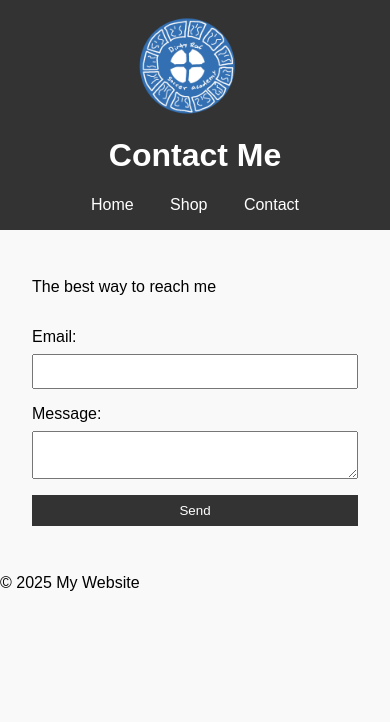
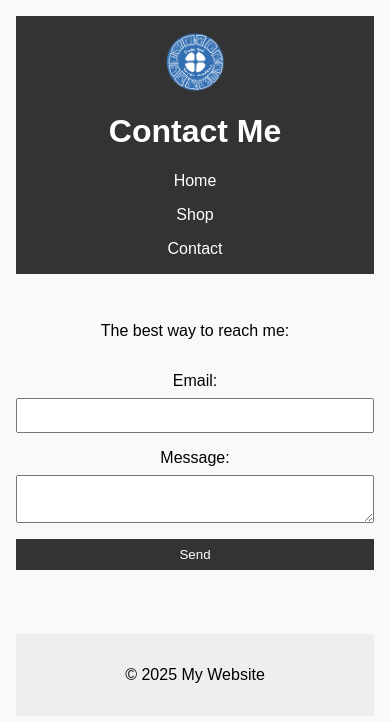
Before and after one commit to codylarge/tgbsoccer, a plain HTML site: page contact.html in a window 390 px wide. Drawn offline with Linux system fonts and the light colour scheme.

Commit message:
mobile refactor

```diff
--- a/contact.html
+++ b/contact.html
@@ -7,6 +7,7 @@
   <link rel="stylesheet" href="css/styles.css" />
 </head>
 <body>
+  <div class="container">
     <header>
       <img src="img/fakelogo.png" alt="Logo" class="logo" />
       <h1>Contact Me</h1>
@@ -18,7 +19,7 @@
     </header>
 
     <main>
-    <p>The best way to reach me </p>
+      <p>The best way to reach me:</p>
       <form action="https://formsubmit.co/cdlarge77@gmail.com" method="POST">
         <label for="email">Email:</label>
         <input type="email" id="email" name="email" required />
@@ -33,7 +34,7 @@
     <footer>
       <p>&copy; 2025 My Website</p>
     </footer>
-
+  </div>
   <script src="js/script.js"></script>
 </body>
 </html>
--- a/css/styles.css
+++ b/css/styles.css
@@ -1,10 +1,21 @@
+/* GENERAL RESET AND STYLES */
 body {
   font-family: sans-serif;
   margin: 0;
   padding: 0;
   background: #f9f9f9;
+  display: flex;
+  justify-content: center;
 }
 
+.container {
+  width: 100%;
+  max-width: 800px;
+  padding: 1rem;
+  box-sizing: border-box;
+}
+
+/* HEADER STYLES */
 header {
   background: #333;
   color: #fff;
@@ -12,16 +23,33 @@ header {
   text-align: center;
 }
 
+.logo {
+  height: 80px;
+  display: block;
+  margin: 0 auto 1rem;
+}
+
+/* NAVIGATION */
+nav {
+  display: flex;
+  justify-content: center;
+  flex-wrap: wrap;
+  gap: 1rem;
+  margin-top: 1rem;
+}
+
 nav a {
   color: #fff;
-  margin: 0 1rem;
   text-decoration: none;
 }
 
+/* MAIN CONTENT */
 main {
-  padding: 2rem;
+  padding: 2rem 0;
+  text-align: center;
 }
 
+/* FORMS (if needed) */
 form {
   display: flex;
   flex-direction: column;
@@ -33,7 +61,8 @@ form label {
   margin-top: 1rem;
 }
 
-form input, form textarea {
+form input,
+form textarea {
   padding: 0.5rem;
   margin-top: 0.5rem;
 }
@@ -47,16 +76,22 @@ button {
   cursor: pointer;
 }
 
-/* LOGO STYLES */
-.logo {
-  height: 100px; /* Adjust size here */
-  margin-right: 1rem;
-  vertical-align: middle;
+/* FOOTER */
+footer {
+  text-align: center;
+  padding: 1rem;
+  background: #eee;
+  margin-top: 2rem;
 }
 
+/* RESPONSIVE TWEAKS */
+@media (max-width: 600px) {
+  nav {
+    flex-direction: column;
+    align-items: center;
+  }
 
-nav a {
-  color: #fff;
-  margin-left: 1rem;
-  text-decoration: none;
+  .logo {
+    height: 60px;
+  }
 }
```
Also changed, not shown: index.html (+3 -2 lines), shop.html (+4 -3 lines). Lines whose indentation alone changed are shown as unchanged.
